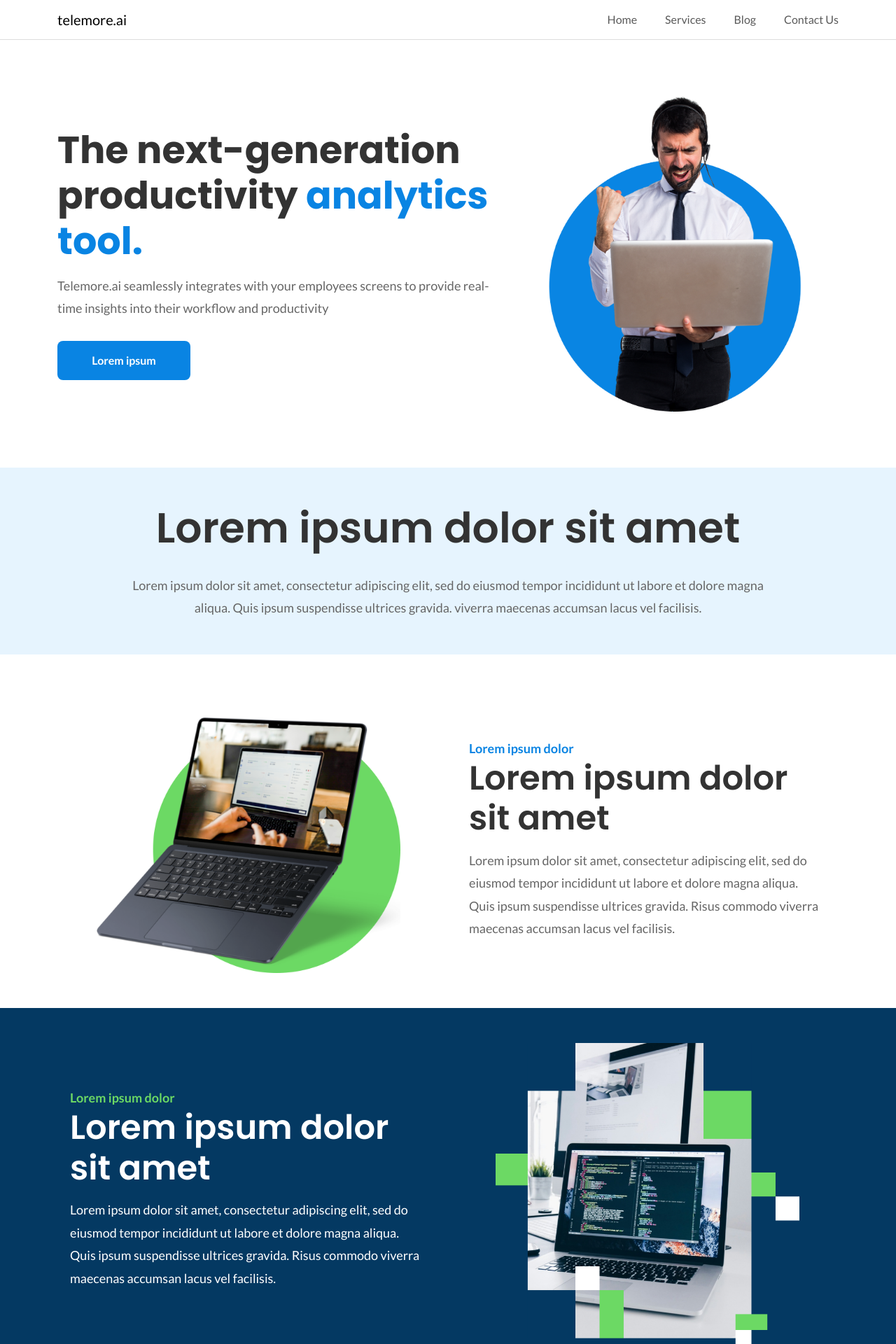
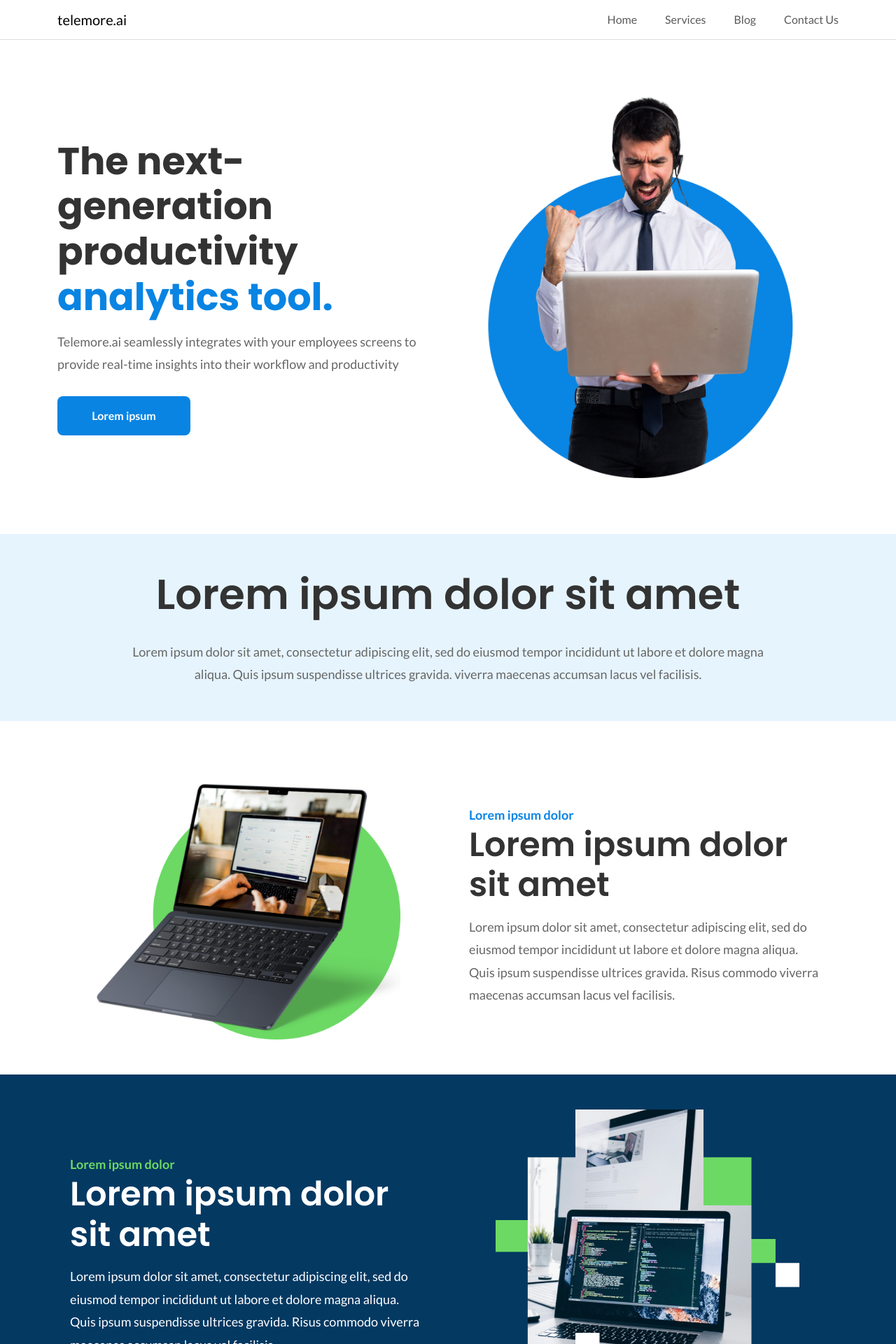
Before and after one commit to telemore/telemore.github.io, a Jekyll site: the page built from index.html, in a window 1280 px wide. Shown: the top 1920 px of the page at 70% size. Built offline with Jekyll 4.4.1, drawn with Linux system fonts in a browser that asks for light colours; nearby versions of some CDN libraries.

Commit message:
Updating cover section

```diff
--- a/_data/service.yml
+++ b/_data/service.yml
@@ -1,8 +1,6 @@
 intro-header-text: Achieve More with In-Depth with telemore.ai
 intro-colored-text: "services"
 intro-header-subtext: Telemore.ai seamlessly integrates with your employees screens to provide real-time insights into their workflow and productivity
-intro-image: /assets/image/service-banner2.png
-
 intro-header-text: The next-generation productivity
 intro-colored-text: "analytics tool."
 intro-header-subtext: Telemore.ai seamlessly integrates with your employees screens to provide real-time insights into their workflow and productivity
--- a/_includes/home/cover.html
+++ b/_includes/home/cover.html
@@ -1,6 +1,6 @@
 <div class="section-container container">
     <div class="row content-container">
-        <div class="left-section col-md-7">
+        <div class="left-section col-md-6">
             <div class="intro-container">
                 <h2 class="intro-header">{{ site.data.site.intro-header-text }} <span class="intro-colored-text">{{ site.data.site.intro-colored-text }}</span></h2>
                 <p class="intro-description">{{ site.data.site.intro-header-subtext }}</p>
@@ -11,7 +11,7 @@
                 </div>
             </div>
         </div>
-        <div class="right-section col-md-5">
+        <div class="right-section col-md-6">
             <div class="intro-image-container">
                 <img src="{{ site.data.site.intro-image }}" class="img-fluid d-block" />
             </div>
--- a/_includes/service/cover.html
+++ b/_includes/service/cover.html
@@ -1,6 +1,6 @@
 <div class="section-container container">
     <div class="row content-container">
-        <div class="left-section col-md-7">
+        <div class="left-section col-md-6">
             <div class="intro-container">
                 <h2 class="intro-header">{{ site.data.service.intro-header-text }} <span class="intro-colored-text">{{ site.data.service.intro-colored-text }}</span></h2>
                 <p class="intro-description">{{ site.data.service.intro-header-subtext }}</p>
@@ -11,7 +11,7 @@
                 </div>
             </div>
         </div>
-        <div class="right-section col-md-5">
+        <div class="right-section col-md-6">
             <div class="intro-image-container">
                 <img src="{{ site.data.service.intro-image }}" class="img-fluid d-block" />
             </div>
```
